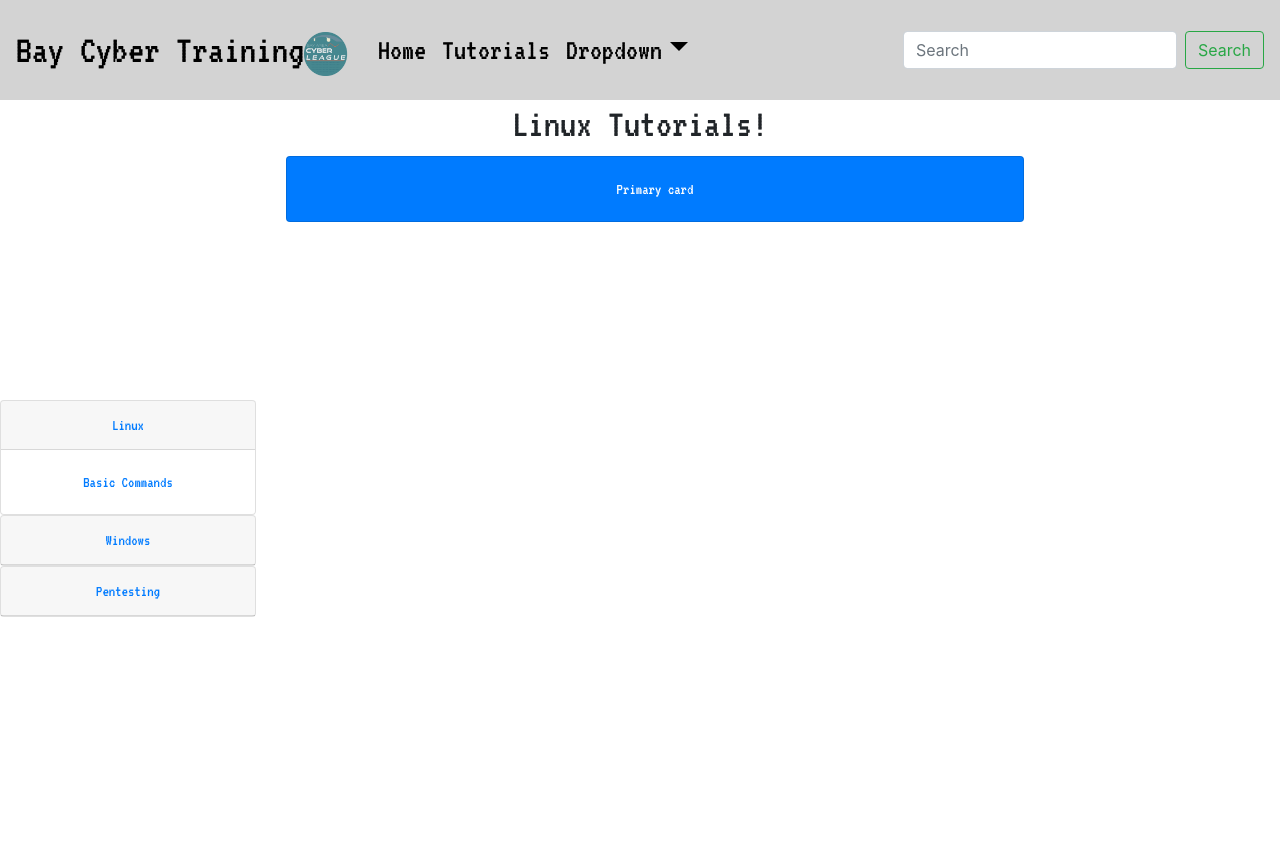
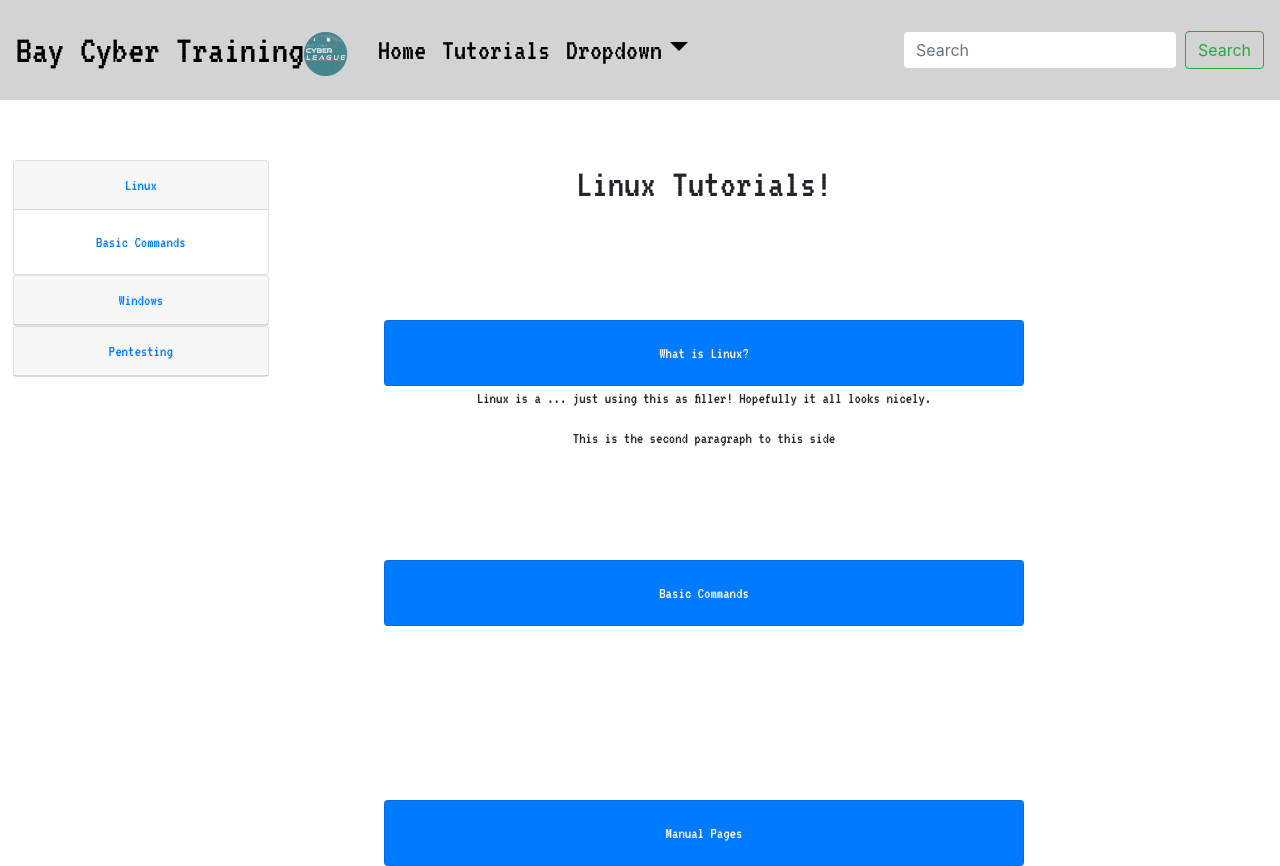
Before and after one commit to Koolmale/Bay-Cyber, a React (Create React App) app in the folder kumelsappv/: page /Linux in a window 1280 px wide. Before the commit the page ends 800 px from the top, so only its background shows below. Built offline with nearby package versions, Linux system fonts and the light colour scheme.

Commit message:
Added content
fixed the positions of all components, added header bars for topics in the Linux page

```diff
--- a/kumelsappv/src/Assets/css/tutbdyframe.css
+++ b/kumelsappv/src/Assets/css/tutbdyframe.css
@@ -1,6 +1,29 @@
-.container {
+.thebest{
+    position:absolute;
     top:40vh;
-    width:60vw;
-    left:10vw;
+    width:50vw;
+    left:30vw;
+
+    }.thebest2{
+    position:absolute;
+    top:70vh;
+    width:50vw;
+    left:30vw;
 
     }
+
+
+    .thebest3{
+    position:absolute;
+    top:100vh;
+    width:50vw;
+    left:30vw;
+
+    }
+
+h1{
+    position:absolute;
+    left:45vw;
+    top:20vh;
+
+}
--- a/kumelsappv/src/Assets/css/tutbody.css
+++ b/kumelsappv/src/Assets/css/tutbody.css
@@ -5,8 +5,8 @@
 
     position:absolute;
     width:20vw;
-    top:30vh;
-    left:40vw;
+    top:40vh;
+    right:35vw;
     float:right;
     overflow:hidden;
 
@@ -21,15 +21,15 @@
 }
 
 .embed-responsive-16by9{
-    top:120vh;
+    top:125vh;
     position:absolute;
     width:50vw;
-    float:right;
     overflow:hidden;
-    right:25vw;
+    left:30vw;
 
 }
 #hed {
-    top:90vh;
-    position:relative;
+    top:115vh;
+    right:25vw;
+    position:absolute;
 }
--- a/kumelsappv/src/Assets/css/tutoriallist.css
+++ b/kumelsappv/src/Assets/css/tutoriallist.css
@@ -1,8 +1,7 @@
 #accordion{
     width:20vw;
     position:absolute;
-    top:50vh;
-    right:80vw;
-    overflow-y: hidden; /* Hide vertical scrollbar */
-    overflow-x: hidden;
+    top:20vh;
+    left:1vw;
+
  }
--- a/kumelsappv/src/components/BodyComponents/tutpgbdyframe.js
+++ b/kumelsappv/src/components/BodyComponents/tutpgbdyframe.js
@@ -4,14 +4,33 @@ import '../../Assets/css/tutbdyframe.css';
 
 
 export const Tutpgbdyframe = () => (
-    <>
-        <div class="container">
-            <div class="card bg-primary text-white yes">
-                <div class="card-body">Primary card</div>
-            </div>
-       </div>
 
-    </>
+        <>
+
+           <h1>Linux Tutorials!</h1>
+
+
+           <div class="thebest">
+                <div class="card bg-primary text-white yes">
+                    <div class="card-body">What is Linux?</div>
+                </div>
+                <p> Linux is a ... just using this as filler!
+                    Hopefully it all looks nicely.</p>
+                <p> This is the second paragraph to this side</p>
+           </div>
+
+           <div class="thebest2">
+                <div class="card bg-primary text-white yes">
+                    <div class="card-body">Basic Commands</div>
+                </div>
+           </div>
+           <div class="thebest3">
+                <div class="card bg-primary text-white yes">
+                    <div class="card-body">Manual Pages</div>
+                </div>
+           </div>
+
+        </>
    )
 
 export default Tutpgbdyframe;
--- a/kumelsappv/src/components/Pages/Linuxpage.js
+++ b/kumelsappv/src/components/Pages/Linuxpage.js
@@ -11,10 +11,7 @@ function Linux()
         return(
 
             <>
-                <div>
 
-                    <h1>Linux Tutorials!</h1>
-                </div>
 
                 <Tutoriallist/>
                 <Tutpgbdyframe/>
```
Also changed, not shown: 1 other file (tests, documents, lock files or other folders).
